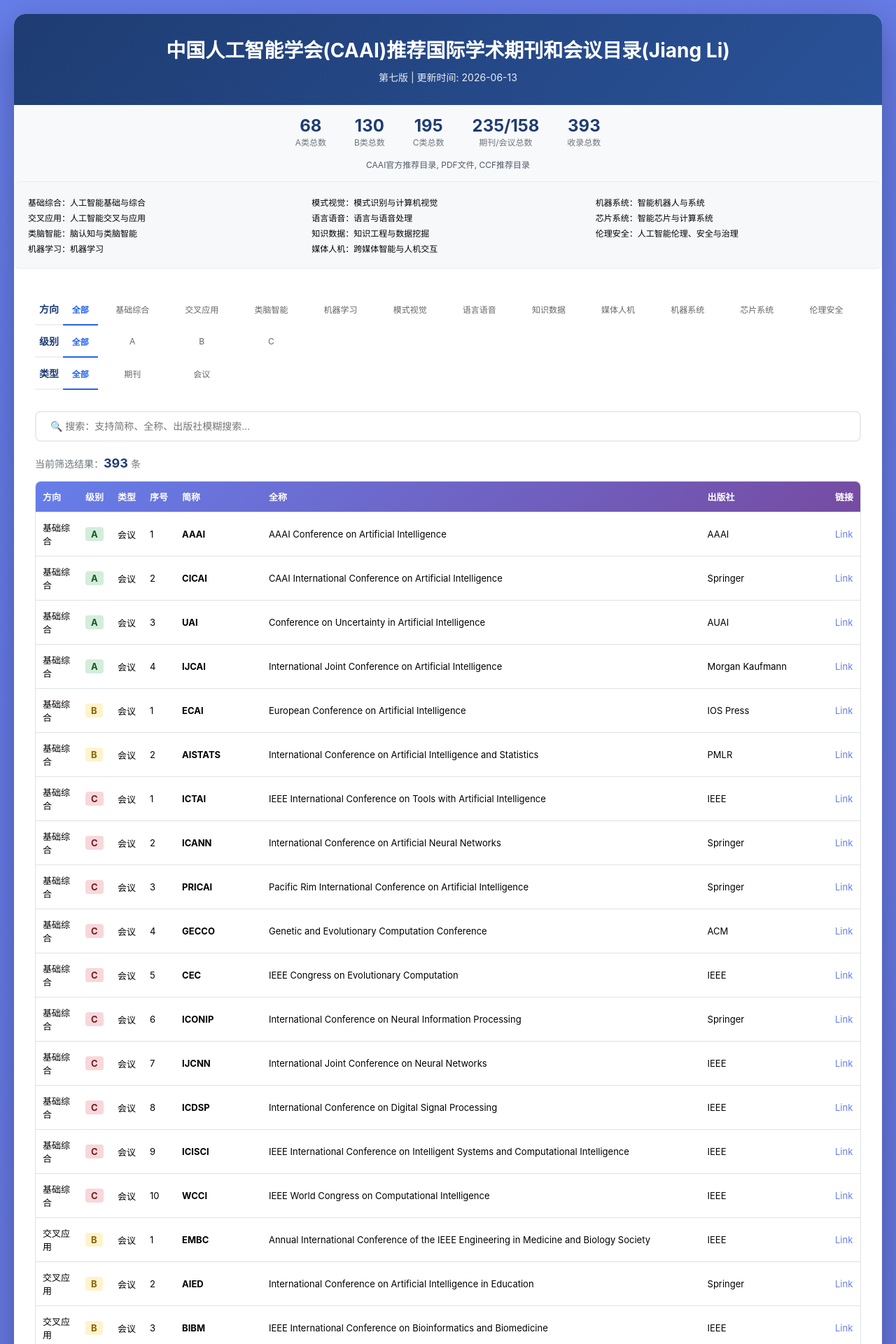
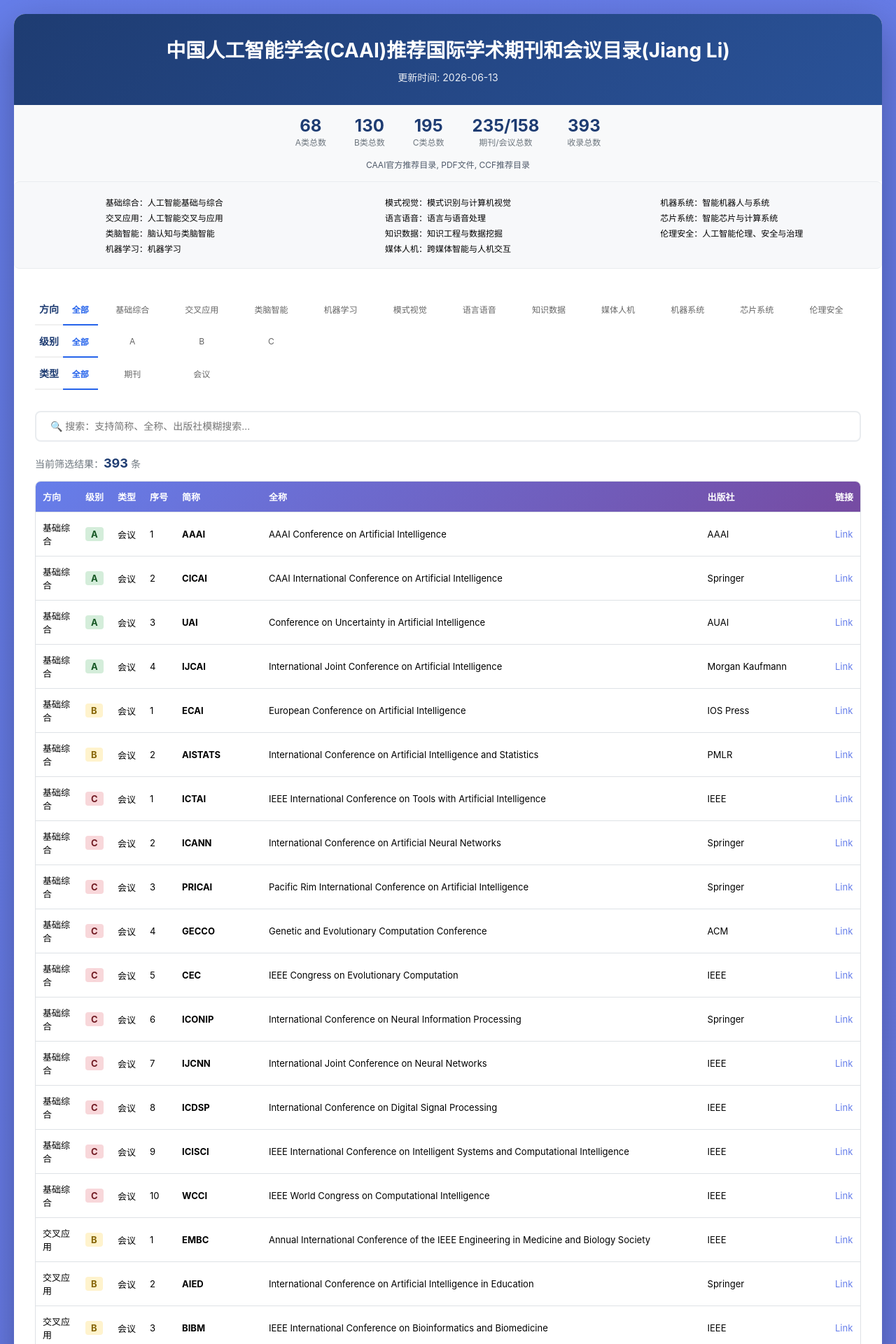
Before and after one commit to lijfrank/lijfrank.github.io, a Jekyll site: the page attaches/CAAI.html, which Jekyll copies as it is, in a window 1280 px wide. Shown: the top 1920 px of the page at 70% size. Built offline with Jekyll 4.4.1, drawn with Linux system fonts in a browser that asks for light colours.

Commit message:
caai-ccf

```diff
--- a/attaches/CAAI.html
+++ b/attaches/CAAI.html
@@ -75,7 +75,7 @@
         .other-links a:hover {
             color: #1d2129;
         }
-        .direction {
+        .direction-abbr {
             border-top: 1px solid #e9ecef;
             display: grid;
             grid-template-columns: repeat(3, 1fr);
@@ -86,6 +86,8 @@
             border-radius: 8px;
             font-size: 12px;
             border-bottom: 1px solid #e9ecef;
+            justify-items: center;
+            /* align-items: center; */
         }
         .content {
             padding: 30px;
@@ -228,7 +230,7 @@
 <div class="container">
     <div class="header">
         <h1>中国人工智能学会(CAAI)推荐国际学术期刊和会议目录(Jiang Li)</h1>
-        <p>第七版 | 更新时间: 2026-06-13</p>
+        <p>更新时间: 2026-06-13</p>
     </div>
     <div class="stats-bar">
         <div class="stat-item">
@@ -257,7 +259,7 @@
             <a href="https://www.caai.cn/index.php?s=/home/article/detail/id/4024.html" target="_blank">CAAI官方推荐目录</a>, <a href="https://lijfrank.github.io/attaches/CAAI.pdf" target="_blank">PDF文件</a>, <a href="https://lijfrank.github.io/attaches/CCF.html">CCF推荐目录</a>
         </p>
     </div>
-    <div class="direction">
+    <div class="direction-abbr">
       <div>
           <p style="margin-bottom: 5px;">基础综合：人工智能基础与综合</p>
           <p style="margin-bottom: 5px;">交叉应用：人工智能交叉与应用</p>
--- a/attaches/CCF.html
+++ b/attaches/CCF.html
@@ -75,7 +75,7 @@
         .other-links a:hover {
             color: #1d2129;
         }
-        .direction {
+        .direction-abbr {
             border-top: 1px solid #e9ecef;
             display: grid;
             grid-template-columns: repeat(3, 1fr);
@@ -86,6 +86,8 @@
             border-radius: 8px;
             font-size: 12px;
             border-bottom: 1px solid #e9ecef;
+            justify-items: center;
+            /* align-items: center; */
         }
         .content {
             padding: 30px;
@@ -257,7 +259,7 @@
             <a href="https://www.ccf.org.cn/Academic_Evaluation/By_category/" target="_blank">CCF官方推荐目录</a>, <a href="https://lijfrank.github.io/attaches/CCF.pdf" target="_blank">PDF文件</a>, <a href="https://www.ccf.org.cn/ccftjgjxskwml/" target="_blank">中文科技期刊目录</a>, <a href="https://lijfrank.github.io/attaches/CAAI.html">CAAI推荐目录</a>
         </p>
     </div>
-    <div class="direction">
+    <div class="direction-abbr">
       <div>
           <p style="margin-bottom: 5px;">系统：计算机体系结构/并行与分布计算/存储系统</p>
           <p style="margin-bottom: 5px;">网络：计算机网络</p>
```
